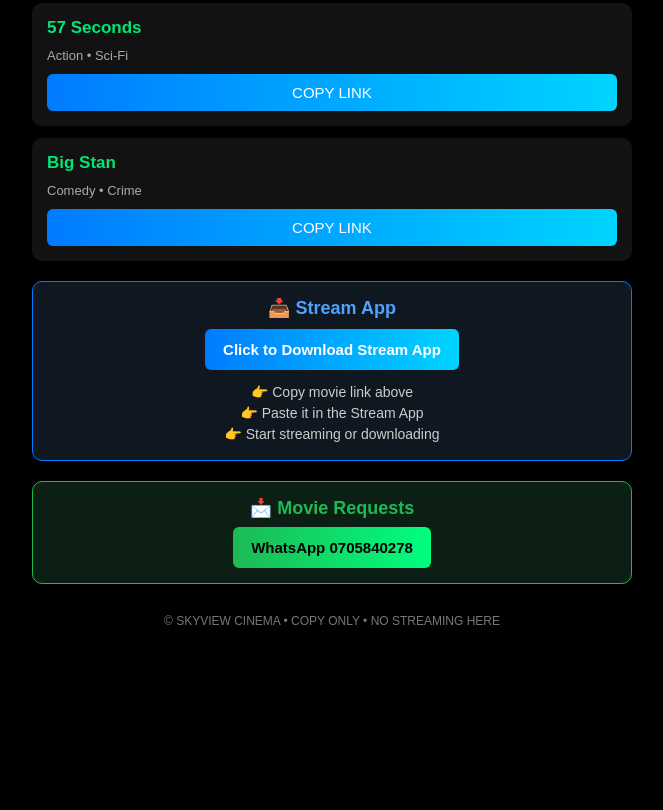
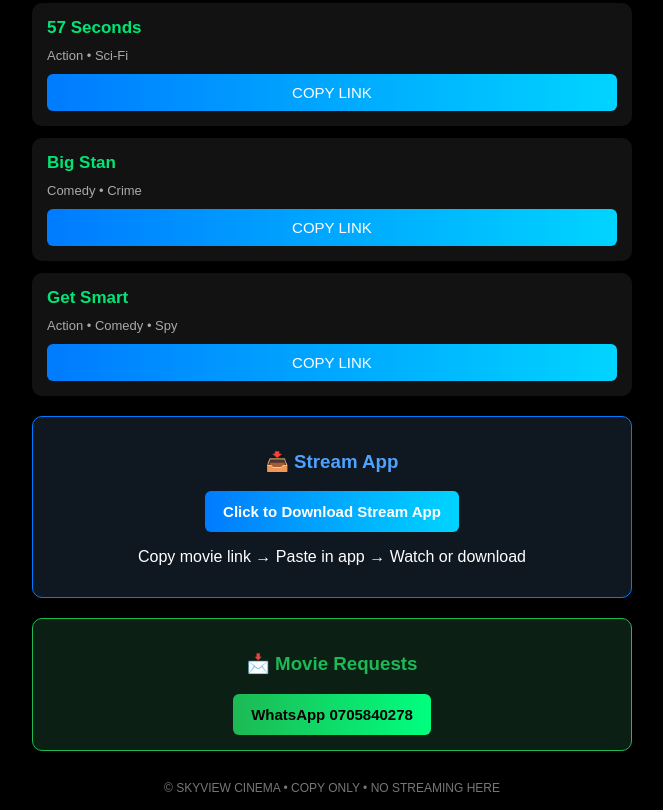
Before and after one commit to Pande998/stream, a plain HTML site: page index.html in a window 1280 px wide. Shown: the part 515-1325 px from the top of the page, without its empty margins (308-971 px from the left). Before the commit the page ends 1158 px from the top, so only its background shows below. Drawn offline with Linux system fonts and the light colour scheme.

Commit message:
Update index.html

```diff
--- a/index.html
+++ b/index.html
@@ -71,15 +71,10 @@
     color: #fff;
     font-size: 15px;
     cursor: pointer;
-    transition: background 0.3s, transform 0.1s;
   }
 
   .copy-btn:hover {
     background: linear-gradient(90deg, #00d4ff, #007bff);
-  }
-
-  .copy-btn:active {
-    transform: scale(0.97);
   }
 
   .copied {
@@ -94,7 +89,6 @@
     padding: 15px;
     margin-top: 20px;
     text-align: center;
-    transition: transform 0.2s ease;
   }
 
   .app-box {
@@ -107,20 +101,12 @@
     border: 1px solid #1db954;
   }
 
-  .app-box:hover, .whatsapp-box:hover {
-    transform: translateY(-3px);
-  }
-
   .app-box h3 {
-    margin: 0 0 10px;
     color: #4da3ff;
-    font-size: 18px;
   }
 
   .whatsapp-box h3 {
-    margin: 0 0 8px;
     color: #1db954;
-    font-size: 18px;
   }
 
   .app-btn, .whatsapp-btn {
@@ -130,7 +116,6 @@
     text-decoration: none;
     border-radius: 6px;
     font-size: 15px;
-    transition: background 0.3s, transform 0.1s;
   }
 
   .app-btn {
@@ -138,26 +123,9 @@
     color: #fff;
   }
 
-  .app-btn:hover {
-    background: linear-gradient(90deg, #00d4ff, #007bff);
-    transform: scale(1.05);
-  }
-
   .whatsapp-btn {
     background: linear-gradient(90deg, #1db954, #00ff7f);
     color: #000;
-  }
-
-  .whatsapp-btn:hover {
-    background: linear-gradient(90deg, #00ff7f, #1db954);
-    transform: scale(1.05);
-  }
-
-  .instructions {
-    margin-top: 12px;
-    font-size: 14px;
-    color: #ccc;
-    line-height: 1.5;
   }
 
   footer {
@@ -182,9 +150,7 @@
   <div class="movie">
     <h2>Warm Bodies</h2>
     <span>Romance • Comedy • Zombie</span>
-    <button class="copy-btn" onclick="copyLink('https://streamtape.com/v/jYYD9Ly8xxIzRRy/Warm-Bodies_1080p.mp4', this)">
-      COPY LINK
-    </button>
+    <button class="copy-btn" onclick="copyLink('https://streamtape.com/v/jYYD9Ly8xxIzRRy/Warm-Bodies_1080p.mp4', this)">COPY LINK</button>
     <div class="copied">Link copied!</div>
   </div>
 
@@ -192,9 +158,7 @@
   <div class="movie">
     <h2>Trap</h2>
     <span>Thriller</span>
-    <button class="copy-btn" onclick="copyLink('https://streamtape.com/v/dgR6Qj2JejFgMW/Trap_720p.mp4', this)">
-      COPY LINK
-    </button>
+    <button class="copy-btn" onclick="copyLink('https://streamtape.com/v/dgR6Qj2JejFgMW/Trap_720p.mp4', this)">COPY LINK</button>
     <div class="copied">Link copied!</div>
   </div>
 
@@ -202,9 +166,7 @@
   <div class="movie">
     <h2>My Super Ex-Girlfriend</h2>
     <span>Comedy • Romance • Action</span>
-    <button class="copy-btn" onclick="copyLink('https://streamtape.com/v/VORyZqVGzVTK2o2/My-Super-Ex-Girlfriend_720p.mp4', this)">
-      COPY LINK
-    </button>
+    <button class="copy-btn" onclick="copyLink('https://streamtape.com/v/VORyZqVGzVTK2o2/My-Super-Ex-Girlfriend_720p.mp4', this)">COPY LINK</button>
     <div class="copied">Link copied!</div>
   </div>
 
@@ -212,9 +174,7 @@
   <div class="movie">
     <h2>57 Seconds</h2>
     <span>Action • Sci-Fi</span>
-    <button class="copy-btn" onclick="copyLink('https://streamtape.com/v/pbddMwXjo3UGd1/57-Seconds_720p.mp4', this)">
-      COPY LINK
-    </button>
+    <button class="copy-btn" onclick="copyLink('https://streamtape.com/v/pbddMwXjo3UGd1/57-Seconds_720p.mp4', this)">COPY LINK</button>
     <div class="copied">Link copied!</div>
   </div>
 
@@ -222,34 +182,32 @@
   <div class="movie">
     <h2>Big Stan</h2>
     <span>Comedy • Crime</span>
-    <button class="copy-btn" onclick="copyLink('https://streamtape.com/v/BqxMKA16AmUGbZ/Big-Stan_1080p.mp4', this)">
-      COPY LINK
-    </button>
+    <button class="copy-btn" onclick="copyLink('https://streamtape.com/v/BqxMKA16AmUGbZ/Big-Stan_1080p.mp4', this)">COPY LINK</button>
     <div class="copied">Link copied!</div>
   </div>
 
-  <!-- Stream App Download -->
+  <!-- Get Smart -->
+  <div class="movie">
+    <h2>Get Smart</h2>
+    <span>Action • Comedy • Spy</span>
+    <button class="copy-btn" onclick="copyLink('https://streamtape.com/v/rdW8XkkjO1ubvKD/Get-Smart_1080p.mp4', this)">COPY LINK</button>
+    <div class="copied">Link copied!</div>
+  </div>
+
+  <!-- Stream App -->
   <div class="app-box">
     <h3>📥 Stream App</h3>
-    <a class="app-btn"
-       href="https://drive.google.com/file/d/1Zi8S1eQ7PMzURSLfz9DcSyo9IXpfPiJ7/view?usp=sharing"
-       target="_blank">
-       Click to Download Stream App
+    <a class="app-btn" href="https://drive.google.com/file/d/1Zi8S1eQ7PMzURSLfz9DcSyo9IXpfPiJ7/view?usp=sharing" target="_blank">
+      Click to Download Stream App
     </a>
-    <div class="instructions">
-      👉 Copy movie link above<br>
-      👉 Paste it in the Stream App<br>
-      👉 Start streaming or downloading
-    </div>
+    <p>Copy movie link → Paste in app → Watch or download</p>
   </div>
 
-  <!-- WhatsApp Requests -->
+  <!-- WhatsApp -->
   <div class="whatsapp-box">
     <h3>📩 Movie Requests</h3>
-    <a class="whatsapp-btn"
-       href="https://wa.me/256705840278"
-       target="_blank">
-       WhatsApp 0705840278
+    <a class="whatsapp-btn" href="https://wa.me/256705840278" target="_blank">
+      WhatsApp 0705840278
     </a>
   </div>
 
```
